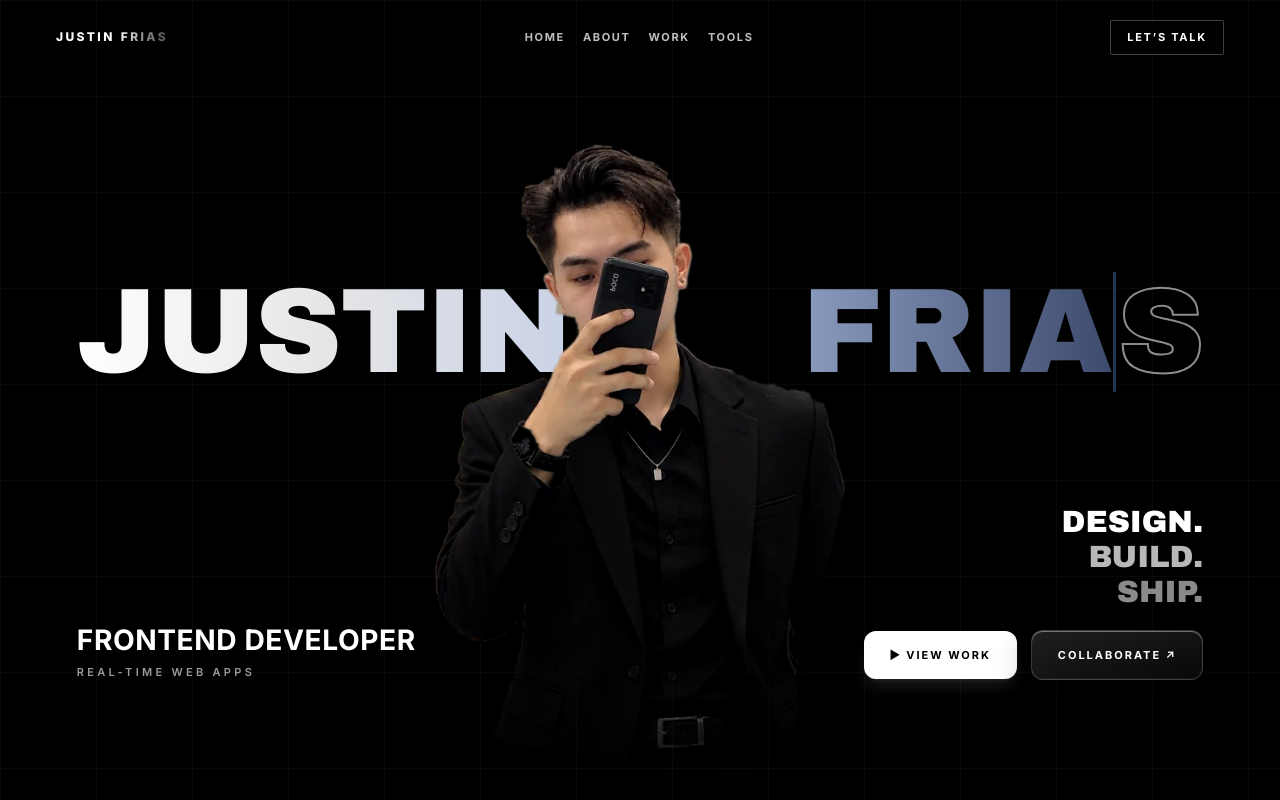
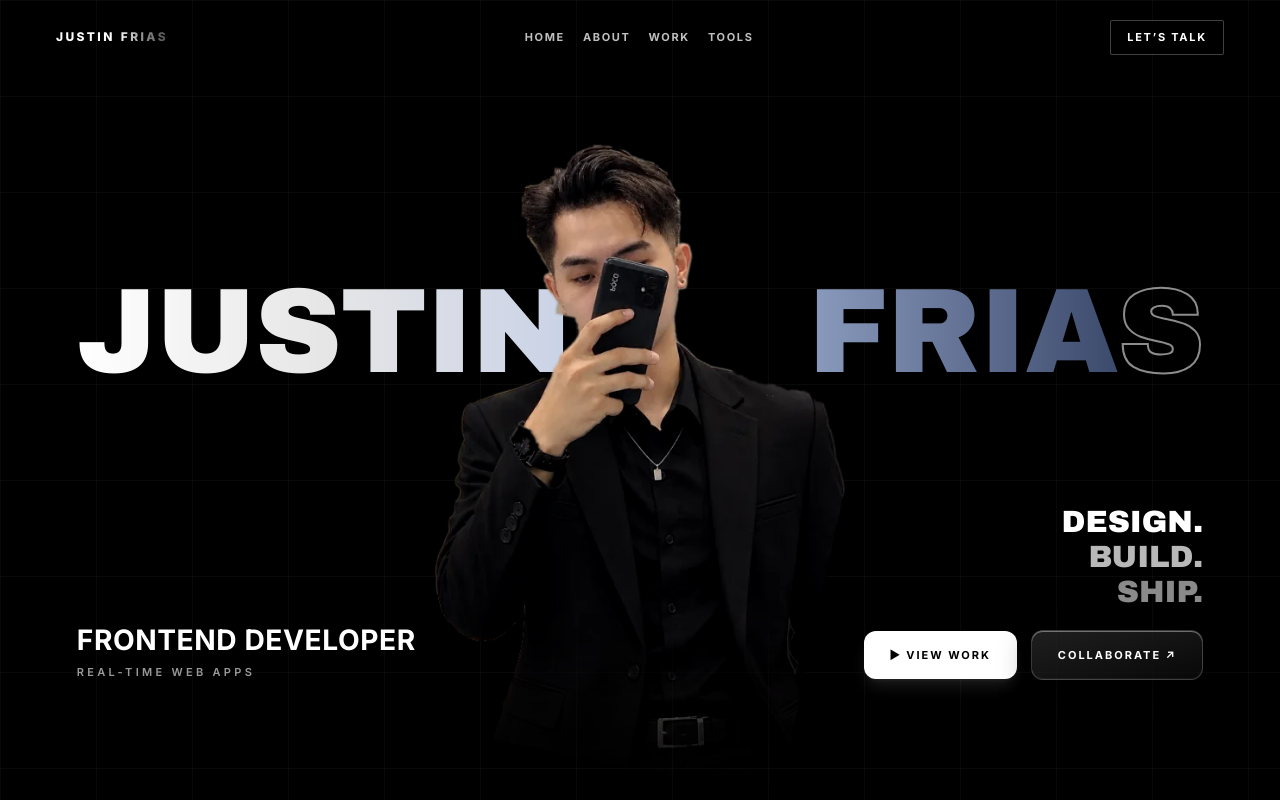
Before and after one commit to Elvoratechnology/tin_frias, a Next.js app: page / in a window 1280 px wide. Shown: the top 800 px of the page. Built offline with nearby package versions, Linux system fonts and the light colour scheme.

Commit message:
Remove vertical cursor line between A and S in Hero

```diff
--- a/components/Hero.tsx
+++ b/components/Hero.tsx
@@ -34,8 +34,8 @@ export function Hero() {
         {/* FRIAS: gray-blue to deep navy */}
         <span className="bg-gradient-to-r from-[#8b9bbd] to-[#263456] bg-clip-text text-transparent self-end md:self-auto flex items-baseline">
           FRIA
-          {/* S outline-only with cursor vertical bar on its left */}
-          <span className="relative inline-block font-normal text-transparent [-webkit-text-stroke:2px_rgba(255,255,255,0.55)] border-l-[3px] border-[#263456] pl-[2px] ml-[1px]">
+          {/* S outline-only without the vertical cursor bar */}
+          <span className="relative inline-block font-normal text-transparent [-webkit-text-stroke:2px_rgba(255,255,255,0.55)]">
             S
           </span>
         </span>
```
